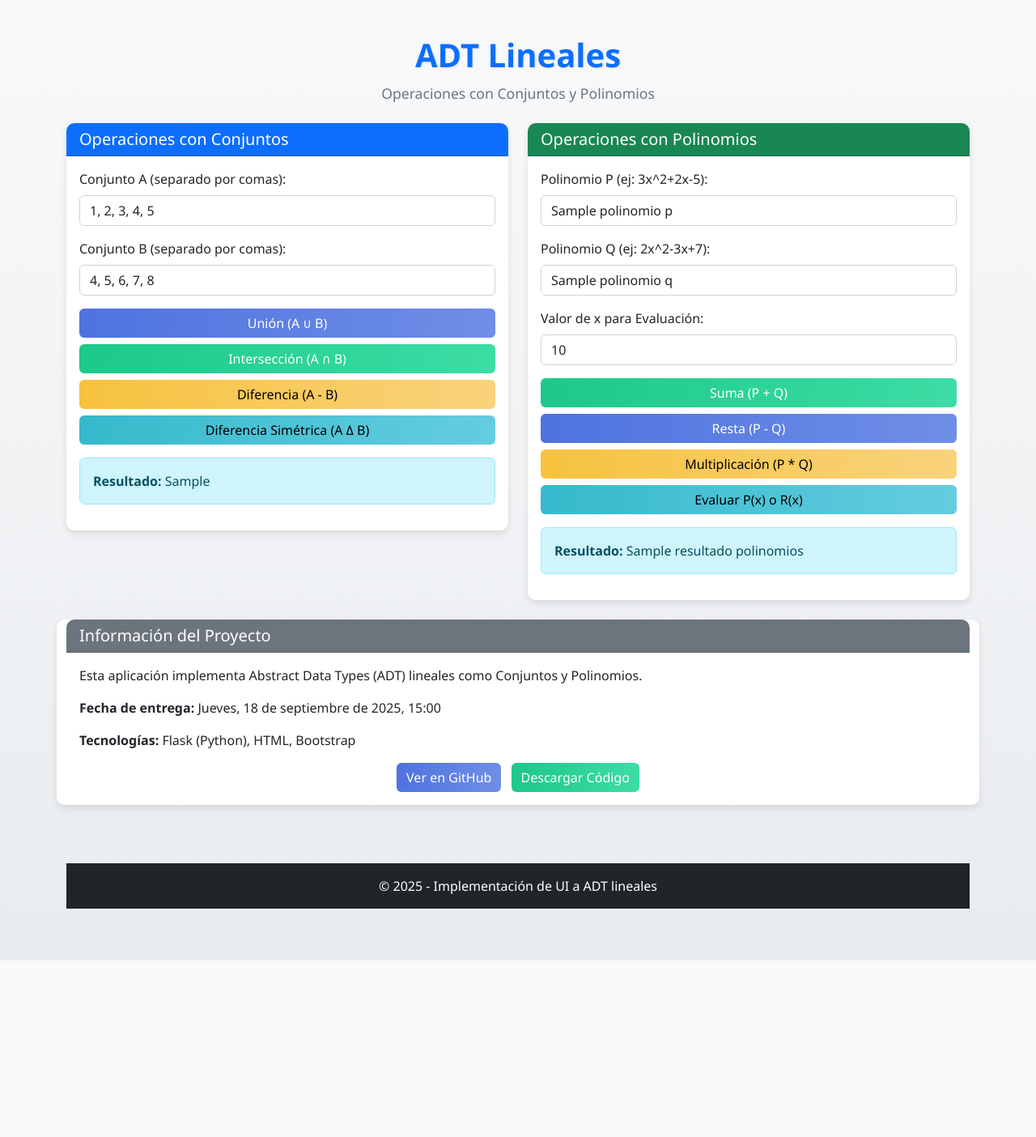
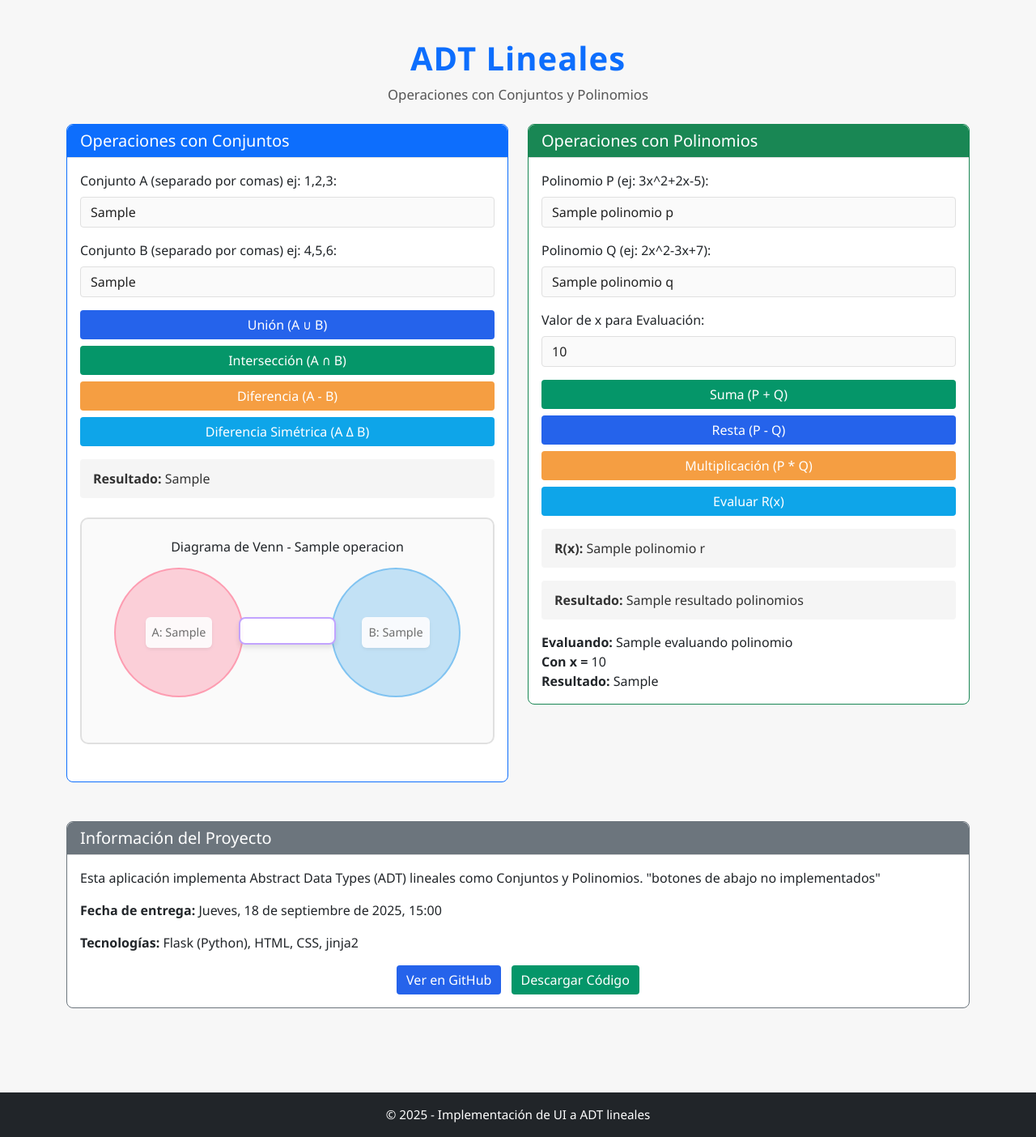
Before and after one commit to JoseC2005/INF220-2025, a Flask app: template proyectos/UI_ADT_lineales/app/templates/index.html in a window 1280 px wide. Shown: the whole page at 81% size. Before the commit the page ends 1186 px from the top, so only its background shows below. Run offline with Flask 3, Linux system fonts and the light colour scheme; the template is opened without the code that fills it: most values are stand-ins (such as "Sample title", 1, 10 or a date in 2020).

Commit message:
Solucion de errores y mejora del frontend

```diff
--- a/proyectos/UI_ADT_lineales/app/app.py
+++ b/proyectos/UI_ADT_lineales/app/app.py
@@ -1,19 +1,42 @@
 from flask import Flask, render_template, request
 import re
 import os
+from jinja2 import Environment
 
 app = Flask(__name__)
 
-# -------------------------------
-# 🔹 Funciones auxiliares para polinomios
-# -------------------------------
+@app.template_filter('set_operation')
+def set_operation_filter(data):
+    "set_operation_filter realiza operaciones de conjuntos."
+    set_a, set_b, operation = data
+    set_a = set(set_a)
+    set_b = set(set_b)
+
+    if operation == "union":
+        return list(set_a.union(set_b))
+    elif operation == "interseccion":
+        return list(set_a.intersection(set_b))
+    elif operation == "diferencia":
+        return list(set_a.difference(set_b))
+    elif operation == "diferencia_simetrica":
+        return list(set_a.symmetric_difference(set_b))
+    return []
+
+# Variable global para almacenar el último resultado de operaciones con polinomios
+ultimo_resultado = None
+
 
 def parse_polinomio(expr: str) -> dict:
     """
-    Convierte un polinomio en forma string (ej: '3x^2+2x-5')
-    a un diccionario {grado: coeficiente}.
+    Convierte un polinomio en forma string a un diccionario {grado: coeficiente}.
+
+    Args:
+        expr (str): Expresión del polinomio (ej: '3x^2+2x-5')
+
+    Returns:
+        dict: Diccionario con los grados como claves y coeficientes como valores
     """
-    expr = expr.replace(" ", "")  # quitar espacios
+    expr = expr.replace(" ", "")  # Eliminar espacios
     # Asegurar que todos los términos tengan signo
     if expr[0] not in "+-":
         expr = "+" + expr
@@ -25,13 +48,14 @@ def parse_polinomio(expr: str) -> dict:
     for coef, x_term, exp in patron:
         if not coef and not x_term:
             continue
-        # coeficiente
+
+        # Procesar coeficiente
         if coef in ["", "+", "-"]:
             coef = 1 if coef != "-" else -1
         else:
             coef = int(coef)
 
-        # exponente
+        # Procesar exponente
         if x_term == "":
             grado = 0
         elif exp == "":
@@ -46,10 +70,17 @@ def parse_polinomio(expr: str) -> dict:
 
 def polinomio_to_str(p: dict) -> str:
     """
-    Convierte un polinomio en dict {grado: coef} a string ordenado.
+    Convierte un polinomio en diccionario a string ordenado.
+
+    Args:
+        p (dict): Diccionario con grados como claves y coeficientes como valores
+
+    Returns:
+        str: Representación en string del polinomio
     """
     if not p:
         return "0"
+
     terminos = []
     for grado in sorted(p.keys(), reverse=True):
         coef = p[grado]
@@ -62,76 +93,143 @@ def polinomio_to_str(p: dict) -> str:
         else:
             terminos.append(f"{coef}x^{grado}")
 
-    # limpiar signos
+    # Limpiar signos
     resultado = " + ".join(terminos)
     resultado = resultado.replace("+ -", "- ")
     return resultado
 
 
-def suma_polinomios(p, q):
+def suma_polinomios(p: dict, q: dict) -> dict:
+    """
+    Realiza la suma de dos polinomios.
+
+    Args:
+        p (dict): Primer polinomio
+        q (dict): Segundo polinomio
+
+    Returns:
+        dict: Resultado de la suma
+    """
     r = p.copy()
     for grado, coef in q.items():
         r[grado] = r.get(grado, 0) + coef
     return r
 
 
-def resta_polinomios(p, q):
+def resta_polinomios(p: dict, q: dict) -> dict:
+    """
+    Realiza la resta de dos polinomios (p - q).
+
+    Args:
+        p (dict): Primer polinomio
+        q (dict): Segundo polinomio
+
+    Returns:
+        dict: Resultado de la resta
+    """
     r = p.copy()
     for grado, coef in q.items():
         r[grado] = r.get(grado, 0) - coef
     return r
 
 
-def multiplicar_polinomios(p, q):
+def multiplicar_polinomios(p: dict, q: dict) -> dict:
+    """
+    Realiza la multiplicación de dos polinomios.
+
+    Args:
+        p (dict): Primer polinomio
+        q (dict): Segundo polinomio
+
+    Returns:
+        dict: Resultado de la multiplicación
+    """
     r = {}
     for g1, c1 in p.items():
         for g2, c2 in q.items():
-            r[g1+g2] = r.get(g1+g2, 0) + c1*c2
+            r[g1 + g2] = r.get(g1 + g2, 0) + c1 * c2
     return r
 
 
-def evaluar_polinomio(p, x: float):
-    return sum(coef * (x**grado) for grado, coef in p.items())
+def evaluar_polinomio(p: dict, x: float) -> float:
+    """
+    Evalúa un polinomio en un valor específico de x.
 
-# -------------------------------
-# 🔹 Rutas Flask
-# -------------------------------
+    Args:
+        p (dict): Polinomio a evaluar
+        x (float): Valor en el que evaluar el polinomio
+
+    Returns:
+        float: Resultado de la evaluación
+    """
+    return sum(coef * (x ** grado) for grado, coef in p.items())
+
 
 @app.route('/')
 def index():
+    """Renderiza la página principal con los formularios para operaciones."""
     return render_template('index.html')
+
 
 @app.route('/operacion_polinomio', methods=['POST'])
 def operacion_polinomio():
+    """
+    Procesa las operaciones con polinomios.
+
+    Operaciones soportadas:
+    - suma: Suma de dos polinomios
+    - resta: Resta de dos polinomios
+    - multiplicacion: Multiplicación de dos polinomios
+    - evaluacion: Evaluación de un polinomio en un valor específico de x
+
+    Returns:
+        Renderizado de la plantilla con los resultados
+    """
     global ultimo_resultado
-    polinomioP = request.form['polinomioP']
-    polinomioQ = request.form['polinomioQ']
+
+    # Obtener datos del formulario
+    polinomio_p = request.form['polinomioP']
+    polinomio_q = request.form['polinomioQ']
     operacion = request.form['operacion']
-    valorX = request.form.get('valorX')
+    valor_x = request.form.get('valorX')
+
+    # Variables para la evaluación
+    evaluando_polinomio = None
+    valor_evaluacion = None
+    resultado_evaluacion = None
 
     try:
-        P = parse_polinomio(polinomioP)
-        Q = parse_polinomio(polinomioQ)
+        # Parsear los polinomios
+        pol_p = parse_polinomio(polinomio_p)
+        pol_q = parse_polinomio(polinomio_q)
 
         if operacion == "suma":
-            R = suma_polinomios(P, Q)
-            ultimo_resultado = R
-            resultado = polinomio_to_str(R)
+            resultado_polinomio = suma_polinomios(pol_p, pol_q)
+            ultimo_resultado = resultado_polinomio
+            resultado = polinomio_to_str(resultado_polinomio)
+
         elif operacion == "resta":
-            R = resta_polinomios(P, Q)
-            ultimo_resultado = R
-            resultado = polinomio_to_str(R)
+            resultado_polinomio = resta_polinomios(pol_p, pol_q)
+            ultimo_resultado = resultado_polinomio
+            resultado = polinomio_to_str(resultado_polinomio)
+
         elif operacion == "multiplicacion":
-            R = multiplicar_polinomios(P, Q)
-            ultimo_resultado = R
-            resultado = polinomio_to_str(R)
+            resultado_polinomio = multiplicar_polinomios(pol_p, pol_q)
+            ultimo_resultado = resultado_polinomio
+            resultado = polinomio_to_str(resultado_polinomio)
+
         elif operacion == "evaluacion":
-            if valorX:
-                x = float(valorX)
+            if valor_x:
+                x_val = float(valor_x)
                 # Si ya hubo una operación antes, evaluamos ese resultado
-                pol_a_eval = ultimo_resultado if ultimo_resultado else P
-                valor = evaluar_polinomio(pol_a_eval, x)
-                resultado = f"Evaluación en x={x}: {valor}"
+                polinomio_a_evaluar = ultimo_resultado if ultimo_resultado else pol_p
+                valor = evaluar_polinomio(polinomio_a_evaluar, x_val)
+                resultado = f"Evaluación en x={x_val}: {valor}"
+
+                # Guardar información específica para la evaluación
+                evaluando_polinomio = polinomio_to_str(polinomio_a_evaluar)
+                valor_evaluacion = x_val
+                resultado_evaluacion = valor
             else:
                 resultado = "Por favor ingrese un valor para x."
         else:
@@ -143,41 +241,72 @@ def operacion_polinomio():
     return render_template(
         'index.html',
         resultado_polinomios=resultado,
-        polinomioP=polinomioP,
-        polinomioQ=polinomioQ,
-        valorX=valorX
+        polinomioP=polinomio_p,
+        polinomioQ=polinomio_q,
+        valorX=valor_x,
+        polinomioR=polinomio_to_str(ultimo_resultado) if operacion != "evaluacion" else None,
+        evaluando_polinomio=evaluando_polinomio,
+        valor_evaluacion=valor_evaluacion,
+        resultado_evaluacion=resultado_evaluacion
     )
+
 
 @app.route('/operacion_conjunto', methods=['POST'])
 def operacion_conjunto():
-    conjuntoA = request.form['conjuntoA']
-    conjuntoB = request.form['conjuntoB']
+    """
+    Procesa las operaciones con conjuntos.
+
+    Operaciones soportadas:
+    - union: Unión de dos conjuntos
+    - interseccion: Intersección de dos conjuntos
+    - diferencia: Diferencia entre dos conjuntos
+    - diferencia_simetrica: Diferencia simétrica entre dos conjuntos
+
+    Returns:
+        Renderizado de la plantilla con los resultados
+    """
+    conjunto_a = request.form['conjuntoA']
+    conjunto_b = request.form['conjuntoB']
     operacion = request.form['operacion']
 
-    A = set(map(int, conjuntoA.split(',')))
-    B = set(map(int, conjuntoB.split(',')))
+    # Convertir strings a conjuntos de enteros
+    try:
+        set_a = list(map(int, conjunto_a.split(',')))
+        set_b = list(map(int, conjunto_b.split(',')))
+    except ValueError:
+        return render_template(
+            'index.html',
+            resultado_conjuntos="Error: Los conjuntos deben contener solo números separados por comas",
+            conjuntoA=conjunto_a,
+            conjuntoB=conjunto_b
+        )
 
+    # Realizar la operación solicitada
     if operacion == "union":
-        resultado = A.union(B)
+        resultado = set(set_a).union(set_b)
     elif operacion == "interseccion":
-        resultado = A.intersection(B)
+        resultado = set(set_a).intersection(set_b)
     elif operacion == "diferencia":
-        resultado = A.difference(B)
+        resultado = set(set_a).difference(set_b)
     elif operacion == "diferencia_simetrica":
-        resultado = A.symmetric_difference(B)
+        resultado = set(set_a).symmetric_difference(set_b)
     else:
         resultado = "Operación no válida"
 
     return render_template(
         'index.html',
         resultado_conjuntos=resultado,
-        conjuntoA=conjuntoA,
-        conjuntoB=conjuntoB
+        conjuntoA=conjunto_a,
+        conjuntoB=conjunto_b,
+        # Enviar datos para el diagrama
+        set_a=set_a,
+        set_b=set_b,
+        operacion=operacion
     )
 
-# -------------------------------
-# 🔹 Punto de entrada
-# -------------------------------
+
 if __name__ == '__main__':
+    # Obtener el puerto de las variables de entorno o usar 5000 por defecto
     port = int(os.environ.get("PORT", 5000))
+    # Ejecutar la aplicación Flask
     app.run(host="0.0.0.0", port=port, debug=True)
--- a/proyectos/UI_ADT_lineales/app/static/css/style.css
+++ b/proyectos/UI_ADT_lineales/app/static/css/style.css
@@ -1,96 +1,194 @@
-/* CSS mejorado para ADT Lineales */
+/* Minimalista para ADT Lineales */
 body {
-    background: linear-gradient(to bottom, #f8f9fa, #e9ecef);
+    background: #f7f7f7;
     font-family: 'Segoe UI', Tahoma, Geneva, Verdana, sans-serif;
     min-height: 100vh;
+    color: #222;
 }
 
 .container {
-    padding-top: 20px;
-    padding-bottom: 40px;
+    padding-top: 24px;
+    padding-bottom: 32px;
 }
 
 header h1 {
-    color: #2c3e50;
-    font-weight: 700;
-    margin-bottom: 10px;
-    text-shadow: 1px 1px 2px rgba(0,0,0,0.1);
+    color: #222;
+    font-weight: 600;
+    margin-bottom: 8px;
+    letter-spacing: 1px;
 }
 
 .lead {
-    color: #6c757d;
-    font-size: 1.1rem;
+    color: #555;
+    font-size: 1.05rem;
 }
 
 .card {
-    border: none;
-    border-radius: 10px;
-    box-shadow: 0 4px 8px rgba(0, 0, 0, 0.1);
-    transition: transform 0.2s ease, box-shadow 0.2s ease;
-}
-
-.card:hover {
-    transform: translateY(-3px);
-    box-shadow: 0 6px 12px rgba(0, 0, 0, 0.15);
+    border: 1px solid #e0e0e0;
+    border-radius: 8px;
+    background: #fff;
+    box-shadow: none;
+    margin-bottom: 24px;
 }
 
 .card-header {
-    border-radius: 10px 10px 0 0 !important;
-    font-weight: 600;
-    font-size: 1.1rem;
+    border-radius: 8px 8px 0 0 !important;
+    font-weight: 500;
+    font-size: 1rem;
+    background: #f3f3f3;
+    color: #222;
+    border-bottom: 1px solid #e0e0e0;
 }
 
 .btn {
-    border-radius: 6px;
+    border-radius: 4px;
     font-weight: 500;
-    transition: all 0.2s ease;
+    background: #ededed;
+    color: #222;
+    border: 1px solid #e0e0e0;
+    transition: background 0.15s;
 }
 
 .btn:hover {
-    transform: translateY(-2px);
-    box-shadow: 0 4px 8px rgba(0, 0, 0, 0.15);
+    background: #e0e0e0;
+    color: #111;
 }
 
 .form-control {
-    border-radius: 6px;
-    border: 1px solid #ced4da;
-    transition: border-color 0.2s ease;
+    border-radius: 4px;
+    border: 1px solid #e0e0e0;
+    background: #fafafa;
+    color: #222;
+    transition: border-color 0.2s;
 }
 
 .form-control:focus {
-    border-color: #4e73df;
-    box-shadow: 0 0 0 0.2rem rgba(78, 115, 223, 0.25);
+    border-color: #bdbdbd;
+    background: #fff;
+    outline: none;
 }
 
 footer {
-    background-color: #2c3e50;
-    color: white;
-    margin-top: 3rem;
-    padding: 1.5rem 0;
+    background: #222;
+    color: #fff;
+    margin-top: 2rem;
+    padding: 1rem 0;
+    font-size: 0.95rem;
 }
 
-/* Efectos de color para botones */
-.btn-primary {
-    background: linear-gradient(to right, #4e73df, #6f8ee6);
+/* Alertas minimalistas */
+.alert {
+    border-radius: 4px;
     border: none;
+    background: #f5f5f5;
+    color: #333;
+    padding: 0.75rem 1rem;
+    margin-top: 1rem;
 }
 
-.btn-success {
-    background: linear-gradient(to right, #1cc88a, #3cdda4);
-    border: none;
+/* Botones de color plano */
+.btn-primary    { background: #2563eb; color: #fff; border: none; }
+.btn-success    { background: #059669; color: #fff; border: none; }
+.btn-warning    { background: #f59e42; color: #fff; border: none; }
+.btn-info       { background: #0ea5e9; color: #fff; border: none; }
+.btn-secondary  { background: #6b7280; color: #fff; border: none; }
+
+.btn-primary:hover,
+.btn-success:hover,
+.btn-warning:hover,
+.btn-info:hover,
+.btn-secondary:hover {
+    filter: brightness(0.95);
 }
 
-.btn-warning {
-    background: linear-gradient(to right, #f6c23e, #f9d37c);
-    border: none;
+/* Diagrama de Venn */
+.venn-container {
+    position: relative;
+    height: 280px;
+    margin: 30px 0;
+    border: 2px solid #e0e0e0;
+    border-radius: 10px;
+    padding: 25px;
+    background: #fafafa;
 }
 
-.btn-info {
-    background: linear-gradient(to right, #36b9cc, #64cde0);
-    border: none;
+.venn-circle {
+    position: absolute;
+    width: 160px;
+    height: 160px;
+    border-radius: 50%;
+    opacity: 0.7;
+    display: flex;
+    align-items: center;
+    justify-content: center;
+    border: 2px solid rgba(0,0,0,0.2);
+    transition: all 0.3s ease;
 }
 
-.btn-secondary {
-    background: linear-gradient(to right, #5a5c69, #7c7e8c);
-    border: none;
+.venn-circle:hover {
+    opacity: 0.9;
+    transform: scale(1.05);
 }
+
+.circle-a {
+    background: rgba(255, 99, 132, 0.4);
+    left: 40px;
+    top: 60px;
+    border-color: rgba(255, 99, 132, 0.8);
+}
+
+.circle-b {
+    background: rgba(54, 162, 235, 0.4);
+    right: 40px;
+    top: 60px;
+    border-color: rgba(54, 162, 235, 0.8);
+}
+
+.operation-result {
+    position: absolute;
+    top: 50%;
+    left: 50%;
+    transform: translate(-50%, -50%);
+    background: rgba(255, 255, 255, 0.95);
+    padding: 15px;
+    border-radius: 8px;
+    border: 2px solid rgba(153, 102, 255, 0.6);
+    font-weight: bold;
+    color: #333;
+    text-align: center;
+    min-width: 120px;
+    box-shadow: 0 4px 6px rgba(0, 0, 0, 0.1);
+    z-index: 10;
+}
+
+.venn-label {
+    font-weight: 500;
+    color: #333;
+    text-align: center;
+    padding: 8px;
+    background: rgba(255, 255, 255, 0.9);
+    border-radius: 6px;
+    font-size: 0.9em;
+    box-shadow: 0 2px 4px rgba(0, 0, 0, 0.1);
+}
+
+/* Colores diferentes para diferentes operaciones */
+.venn-container[data-operation="union"] .operation-result {
+    border-color: rgba(75, 192, 192, 0.8);
+    background: rgba(75, 192, 192, 0.1);
+}
+
+.venn-container[data-operation="interseccion"] .operation-result {
+    border-color: rgba(153, 102, 255, 0.8);
+    background: rgba(153, 102, 255, 0.1);
+}
+
+.venn-container[data-operation="diferencia"] .operation-result {
+    border-color: rgba(255, 159, 64, 0.8);
+    background: rgba(255, 159, 64, 0.1);
+}
+
+.venn-container[data-operation="diferencia_simetrica"] .operation-result {
+    border-color: rgba(255, 205, 86, 0.8);
+    background: rgba(255, 205, 86, 0.1);
+}
--- a/proyectos/UI_ADT_lineales/app/templates/index.html
+++ b/proyectos/UI_ADT_lineales/app/templates/index.html
@@ -24,12 +24,12 @@
                     <div class="card-body">
                         <form action="/operacion_conjunto" method="post">
                             <div class="mb-3">
-                                <label class="form-label">Conjunto A (separado por comas):</label>
-                                <input type="text" class="form-control" name="conjuntoA" value="1, 2, 3, 4, 5" required>
+                                <label class="form-label">Conjunto A (separado por comas) ej: 1,2,3:</label>
+                                <input type="text" class="form-control" name="conjuntoA" value="{{ conjuntoA or '' }}" required>
                             </div>
                             <div class="mb-3">
-                                <label class="form-label">Conjunto B (separado por comas):</label>
-                                <input type="text" class="form-control" name="conjuntoB" value="4, 5, 6, 7, 8" required>
+                                <label class="form-label">Conjunto B (separado por comas) ej: 4,5,6:</label>
+                                <input type="text" class="form-control" name="conjuntoB" value="{{ conjuntoB or '' }}" required>
                             </div>
 
                             <div class="d-grid gap-2 mb-3">
@@ -42,6 +42,34 @@
                         {% if resultado_conjuntos %}
                             <div class="alert alert-info mt-3">
                                 <strong>Resultado:</strong> {{ resultado_conjuntos }}
+                            </div>
+                        {% endif %}
+
+                        <!-- AQUÍ VA EL DIAGRAMA DE VENN -->
+{% if set_a and set_b and operacion %}
+<div class="venn-container mt-4">
+    <h6 class="text-center mb-3">Diagrama de Venn - {{ operacion | capitalize }}</h6>
+
+    <div class="venn-circle circle-a">
+        <span class="venn-label">A: {{ set_a | join(', ') }}</span>
+    </div>
+    <div class="venn-circle circle-b">
+        <span class="venn-label">B: {{ set_b | join(', ') }}</span>
+    </div>
+
+    <div class="operation-result">
+        <span>
+            {% if operacion == "union" %}
+                A ∪ B: {{ (set_a, set_b, operacion) | set_operation | join(', ') }}
+            {% elif operacion == "interseccion" %}
+                A ∩ B: {{ (set_a, set_b, operacion) | set_operation | join(', ') }}
+            {% elif operacion == "diferencia" %}
+                A - B: {{ (set_a, set_b, operacion) | set_operation | join(', ') }}
+            {% elif operacion == "diferencia_simetrica" %}
+                A Δ B: {{ (set_a, set_b, operacion) | set_operation | join(', ') }}
+            {% endif %}
+        </span>
+    </div>
 </div>
 {% endif %}
                     </div>
@@ -76,14 +104,30 @@
                                 <button type="submit" class="btn btn-success" name="operacion" value="suma">Suma (P + Q)</button>
                                 <button type="submit" class="btn btn-primary" name="operacion" value="resta">Resta (P - Q)</button>
                                 <button type="submit" class="btn btn-warning" name="operacion" value="multiplicacion">Multiplicación (P * Q)</button>
-                    <button type="submit" class="btn btn-info" name="operacion" value="evaluacion">Evaluar P(x) o R(x)</button>
+                                <button type="submit" class="btn btn-info" name="operacion" value="evaluacion">Evaluar R(x)</button>
                             </div>
                         </form>
+
+                        {% if polinomioR %}
+                            <div class="alert alert-secondary mt-3">
+                                <strong>R(x):</strong> {{ polinomioR }}
+                            </div>
+                        {% endif %}
+
                         {% if resultado_polinomios %}
                             <div class="alert alert-info mt-3">
                                 <strong>Resultado:</strong> {{ resultado_polinomios }}
                             </div>
                         {% endif %}
+
+                        {% if evaluando_polinomio and valor_evaluacion %}
+                            <div class="evaluacion-info mt-3">
+                                <strong>Evaluando:</strong> {{ evaluando_polinomio }}<br>
+                                <strong>Con x =</strong> {{ valor_evaluacion }}<br>
+                                <strong>Resultado:</strong> {{ resultado_evaluacion }}
+                            </div>
+                        {% endif %}
+                    </div>
                 </div>
             </div>
         </div>
@@ -94,9 +138,9 @@
                 <h5 class="mb-0">Información del Proyecto</h5>
             </div>
             <div class="card-body">
-                <p>Esta aplicación implementa Abstract Data Types (ADT) lineales como Conjuntos y Polinomios.</p>
+                <p>Esta aplicación implementa Abstract Data Types (ADT) lineales como Conjuntos y Polinomios. "botones de abajo no implementados"</p>
                 <p><strong>Fecha de entrega:</strong> Jueves, 18 de septiembre de 2025, 15:00</p>
-                <p><strong>Tecnologías:</strong> Flask (Python), HTML, Bootstrap</p>
+                <p><strong>Tecnologías:</strong> Flask (Python), HTML, CSS, jinja2</p>
                 <div class="text-center mt-3">
                     <a href="#" class="btn btn-primary me-2">Ver en GitHub</a>
                     <a href="#" class="btn btn-success">Descargar Código</a>
--- a/proyectos/UI_ADT_lineales/requirements.txt
+++ b/proyectos/UI_ADT_lineales/requirements.txt
@@ -1,2 +1,4 @@
 Flask==2.3.2
 gunicorn
+Werkzeug==2.3.7
+Jinja2==3.1.2
```
Lines whose indentation alone changed are shown as unchanged.
